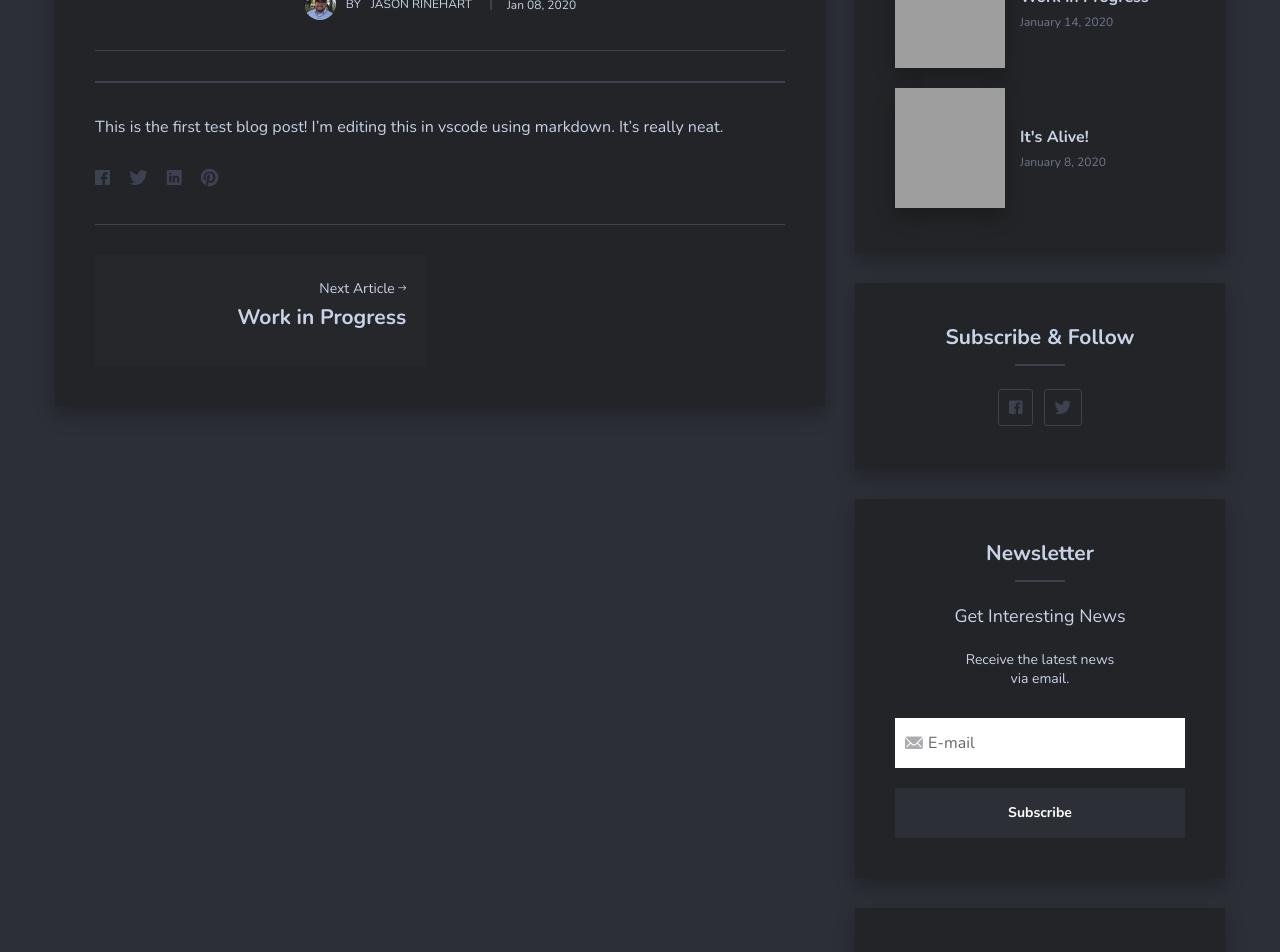
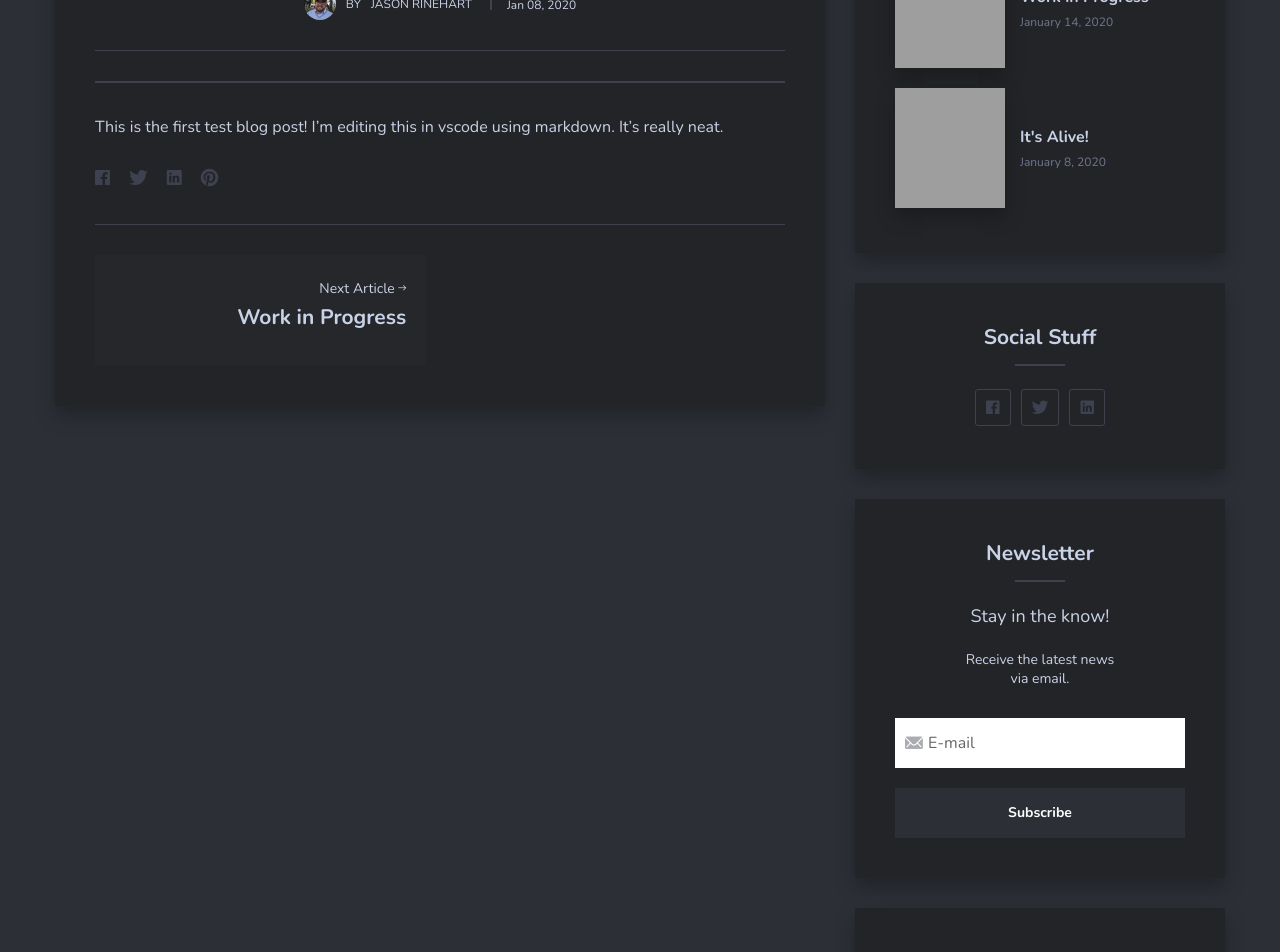
Before and after one commit to technicalanxiety/technicalanxiety.github.io, a Jekyll site: the page built from _posts/2020-1-8-its-alive.md, in a window 1280 px wide. Shown: the part 880-1832 px from the top of the page. Built offline with Jekyll 4.4.1, drawn with Linux system fonts in a browser that asks for light colours; nearby versions of some CDN libraries; comment, search, counter and statistics services are not loaded; grey boxes are pictures that could not be loaded.

Commit message:
[site] updated sidebar

```diff
--- a/_includes/sidebar.html
+++ b/_includes/sidebar.html
@@ -24,7 +24,7 @@
   {% endif %}
 
   <div class="widget widget-social">
-    <h3 class="widget-title">Subscribe & Follow</h3>
+    <h3 class="widget-title">Social Stuff</h3>
     <ul class="social-profiles list-reset">
       {% if site.facebook %}
       <li class="social-profiles-item">
@@ -44,9 +44,9 @@
       </li>
       {% else %} {% endif %}
 
-      {% if site.pinterest %}
+      {% if site.linkedin %}
       <li class="social-profiles-item">
-        <a href="{{ site.pinterest }}" class="social-profiles-link"><i class="ion ion-logo-pinterest"></i></a>
+        <a href="{{ site.linkedin }}" class="social-profiles-link"><i class="ion ion-logo-linkedin"></i></a>
       </li>
       {% else %} {% endif %}
     </ul>
@@ -54,7 +54,7 @@
 
   <div class="widget widget-newsletter">
     <h3 class="widget-title">Newsletter</h3>
-    <div class="newsletter-subtitle">Get Interesting News</div>
+    <div class="newsletter-subtitle">Stay in the know!</div>
     <div class="newsletter-text">Receive the latest news via email.</div>
     <form class="c-newsletter-form validate" action="{% if site.mailchimp %}//{{site.mailchimp}}{% else %}#{% endif %}" method="POST"
       id="mc-embedded-subscribe-form" name="mc-embedded-subscribe-form" target="_blank" novalidate>
```
